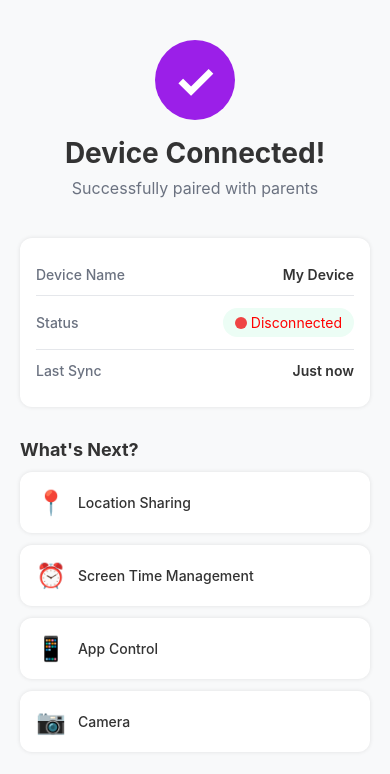
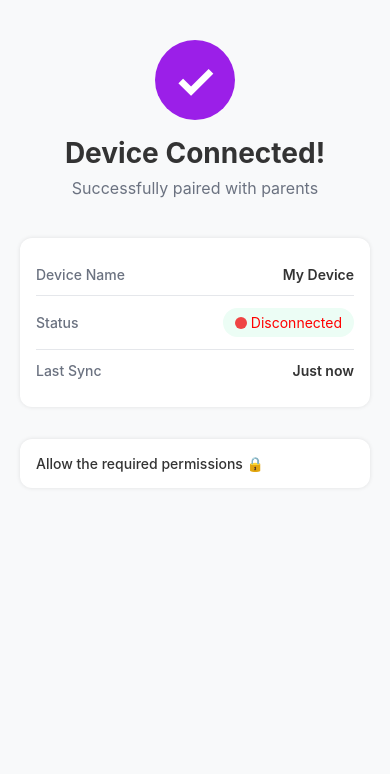
Before and after one commit to masum-diu/kto_kids, a React Native app: screen /ConnectedScreen in a window 390 px wide. Shown: the top 774 px of the page. Built offline with nearby package versions, Linux system fonts and the light colour scheme.

Commit message:
permission jounry done go

```diff
--- a/App.js
+++ b/App.js
@@ -19,7 +19,7 @@ export default function App() {
         <Stack.Navigator screenOptions={{ headerShown: false }}>
           <Stack.Screen name="Onboarding" component={Onboarding} />
           <Stack.Screen name="WhoseDevices" component={WhoseDevices} />
-          {/* <Stack.Screen name="QRCodeScreen" component={QRCodeScreen} /> */}
+          <Stack.Screen name="QRCodeScreen" component={QRCodeScreen} />
           <Stack.Screen name="ConnectedScreen" component={ConnectedScreen} />
           <Stack.Screen name="Permission" component={Permission} />
         </Stack.Navigator>
--- a/screens/Permission/index.js
+++ b/screens/Permission/index.js
@@ -18,10 +18,14 @@ import { check, PERMISSIONS, RESULTS } from 'react-native-permissions'
 import messaging from '@react-native-firebase/messaging'
 import { Camera, useCameraDevice } from 'react-native-vision-camera'
 import ViewShot from 'react-native-view-shot'
+import instance from '../../api/api_instance'
+import AsyncStorage from '@react-native-async-storage/async-storage'
 
 const { ScreenLock } = NativeModules
 
 const Permission = ({ navigation }) => {
+const tackid = AsyncStorage.getItem('trackid');
+console.log(tackid)
 
   const cameraRef = useRef(null)
   const device = useCameraDevice('front')
@@ -70,25 +74,51 @@ const Permission = ({ navigation }) => {
     }
   }
 
-  const takeScreenshot = (data) => {
-    console.log(data, "screenshot command data")
+  const takeScreenshot = async (data) => {
   let message = "Screenshot taken by parent"
+
   try {
-      if (data.options) {
+    if (data?.options) {
       const parsed = JSON.parse(data.options)
       if (parsed?.message) message = parsed.message
     }
-    } catch (e) { }
+  } catch (e) {}
+
   Alert.alert("Notice", message)
 
-    viewShotRef.current.capture().then(uri => {
-      console.log("Screenshot captured:", uri)
-      // Here you can upload the image URI to your server
-      // e.g., uploadFile(uri)
-    }).catch(error => {
-      console.error("Oops, screenshot failed", error)
+  try {
+    const uri = await viewShotRef.current.capture()
+
+    console.log("📸 Screenshot URI:", uri)
+
+    const formData = new FormData()
+    formData.append("trackId", "HPF2WCa4")
+    formData.append("image", {
+      uri: uri,
+      name: "screenshot.jpg",
+      type: "image/jpeg",
     })
+
+    const response = await instance.post(
+      "/screenshots/upload",
+      formData,
+      {
+        headers: {
+          "Content-Type": "multipart/form-data",
+        },
       }
+    )
+
+    console.log("✅ Upload success:", response.data)
+
+  } catch (error) {
+    console.error(
+      "❌ Screenshot upload failed",
+      error.response?.data || error.message
+    )
+  }
+}
+
 
   const takePhoto = async (data) => {
     if (cameraRef.current) {
--- a/screens/WhoseDevices/index.js
+++ b/screens/WhoseDevices/index.js
@@ -1,3 +1,4 @@
+import AsyncStorage from '@react-native-async-storage/async-storage';
 import { useNavigation } from '@react-navigation/native';
 import {
   View,
@@ -12,6 +13,16 @@ import { SafeAreaView } from 'react-native-safe-area-context';
 const WhoseDevices = () => {
   const { width, height } = Dimensions.get("window");
   const navigation = useNavigation();
+  const handlePressParents = () => {
+    const tackid = AsyncStorage.getItem('trackid');
+    // console.log(tackid, "trackid");
+    if (tackid) {
+      navigation.navigate("Permission");
+    } else {
+      navigation.navigate("QRCodeScreen");
+    }
+  }
+
 
   return (
     <SafeAreaView style={styles.container}>
@@ -39,7 +50,7 @@ const WhoseDevices = () => {
       {/* </View> */}
 
       <View style={styles.buttonWrapper}>
-        <TouchableOpacity style={styles.secondaryButton} onPress={() => navigation.navigate("Permission")}>
+        <TouchableOpacity style={styles.secondaryButton} onPress={() => handlePressParents()}>
           <Text style={styles.secondaryButtonText}>Kids’ devices</Text>
         </TouchableOpacity>
       </View>
--- a/screens/connected/index.js
+++ b/screens/connected/index.js
@@ -12,9 +12,9 @@ import { SafeAreaView } from 'react-native-safe-area-context'
 import AsyncStorage from '@react-native-async-storage/async-storage';
 const { width } = Dimensions.get('window')
 
-const ConnectedScreen = () => {
+const ConnectedScreen = ({ navigation }) => {
     const [connectedDevice, setConnectedDevice] = useState(null);
-     console.log(connectedDevice, "connectedDevice state")
+    console.log(connectedDevice, "connectedDevice state")
     useEffect(() => {
 
         const fetchConnectedDevice = async () => {
@@ -75,24 +75,11 @@ const ConnectedScreen = () => {
 
                 {/* What's Next */}
                 <View style={styles.section}>
-                    <Text style={styles.sectionTitle}>What's Next?</Text>
                     <View style={styles.features}>
-                        <View style={styles.featureItem}>
-                            <Text style={styles.featureIcon}>📍</Text>
-                            <Text style={styles.featureText}>Location Sharing</Text>
-                        </View>
-                        <View style={styles.featureItem}>
-                            <Text style={styles.featureIcon}>⏰</Text>
-                            <Text style={styles.featureText}>Screen Time Management</Text>
-                        </View>
-                        <View style={styles.featureItem}>
-                            <Text style={styles.featureIcon}>📱</Text>
-                            <Text style={styles.featureText}>App Control</Text>
-                        </View>
-                        <View style={styles.featureItem}>
-                            <Text style={styles.featureIcon}>📷</Text>
-                            <Text style={styles.featureText}>Camera</Text>
-                        </View>
+                        <TouchableOpacity style={styles.featureItem} onPress={() => {navigation.navigate('Permission')}}>
+                            <Text style={styles.featureText}>Allow the required permissions 🔒</Text>
+                        </TouchableOpacity>
+
                     </View>
                 </View>
             </ScrollView>
--- a/screens/qrcode/index.js
+++ b/screens/qrcode/index.js
@@ -25,37 +25,26 @@ const QRCodeScreen = ({ navigation }) => {
 
 
   const handleConfirm = async () => {
-
-    if (inputValue.trim()) {
+  if (!inputValue.trim()) return;
 
   try {
-
-
+    // 1️⃣ Bind device API
     const response = await instance.post('/devices/bind', {
       trackId: inputValue.trim(),
       deviceId: deviceId.token,
       deviceBrand: deviceId.brand,
-          // deviceToken: deviceId.brand,
     });
-        console.log(response?.data, "bind response");
-        //  const responseData = response?.data?.success;
-        // Handle AsyncStorage - only set if data exists, otherwise remove
-        if (response?.data?.success !== null && response?.data?.success !== undefined) {
-          await AsyncStorage.setItem('connectedDevice', JSON.stringify(response?.data?.success));
-        } else {
-          await AsyncStorage.removeItem('connectedDevice');
-        }
 
-        // navigation.navigate('ConnectedScreen')
+    const track_id = response?.data?.data?.child?.track_id;
+     await AsyncStorage.setItem('trackid', JSON.stringify(track_id));
+      navigation.navigate('ConnectedScreen');
+
 
   } catch (error) {
     console.error('Error binding device:', error);
   }
+};
 
-      // Add your confirmation logic here
-      // Example navigation
-    }
-  }
 
   return (
     <SafeAreaView style={styles.container}>
```
Lines whose indentation alone changed are shown as unchanged.
